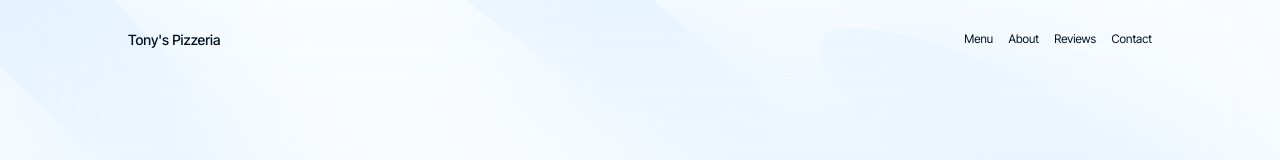
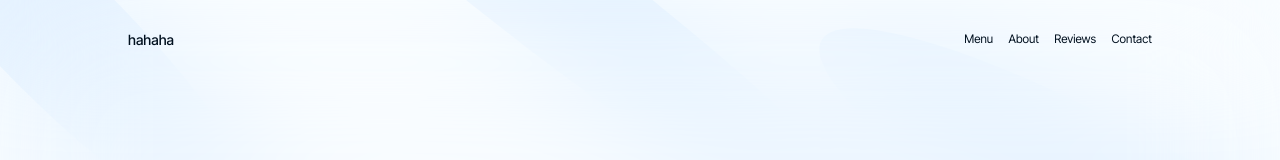
Before and after one commit to vitaleymulikacatchup/5ef34a26-83cb-4597-b20b-943d3174d4b5, a Next.js app: page / in a window 1280 px wide. Shown: the top 160 px of the page. Built offline with nearby package versions, Linux system fonts and the light colour scheme.

Commit message:
Update project files

```diff
--- a/src/app/page.tsx
+++ b/src/app/page.tsx
@@ -24,7 +24,7 @@ export default function Home() {
     >
       <div id="nav" data-section="nav">
         <NavbarStyleApple
-          brandName="Tony's Pizzeria"
+          brandName="hahaha"
           navItems={[
             { name: "Menu", id: "product" },
             { name: "About", id: "about" },
```
